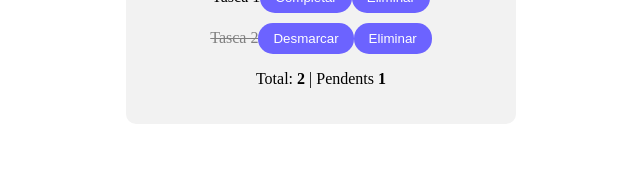
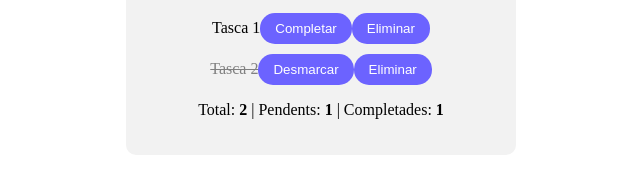
Before and after one commit to Xavi-H/VUE_Tasques-Refactoritzat, a Vue app: page / in a window 1280 px wide. Shown: the part 194-363 px from the top of the page, without its empty margins (319-959 px from the left). Built offline with nearby package versions, Linux system fonts and the light colour scheme.

Commit message:
feat: add mostrar tasques completades i confirmació al eliminar una tasca

```diff
--- a/src/App.vue
+++ b/src/App.vue
@@ -1,5 +1,6 @@
 <script setup>
 import TaskList from './component/TaskList.vue'
+import TaskForm from './component/TaskForm.vue'
 import { ref, computed } from 'vue'
 
 // Llista de tasques
@@ -12,7 +13,11 @@ const mostrarPendents = ref(false)
 
 // computed recalcula les tasques pendents quan canvia la llista
 const tasquesPendents = computed(() => {
-  return tasques.value.filter(tasca => !tasca.completada).length //
+  return tasques.value.filter(tasca => !tasca.completada).length
+})
+
+const tasquesCompletades = computed(() => {
+  return tasques.value.filter(tasca => tasca.completada).length
 })
 
 // Si el filtre està activat, només mostra les tasques pendents
@@ -62,7 +67,7 @@ function eliminarTasca(id) {
   <TaskList :tasques="tasquesVisibles" @canviar-estat="canviarEstat" @eliminar="eliminarTasca"/>
 
     <section>
-      <p>Total: <b>{{ tasques.length }}</b> | Pendents <b>{{ tasquesPendents }}</b></p>
+      <p>Total: <b>{{ tasques.length }}</b> | Pendents: <b>{{ tasquesPendents }}</b> | Completades: <b>{{tasquesCompletades}}</b></p>
     </section>
   </main>
 </template>
--- a/src/component/TaskItem.vue
+++ b/src/component/TaskItem.vue
@@ -8,6 +8,15 @@ const props = defineProps({
 })
 // Declara els avisos que pot enviar al pare
 const emit = defineEmits(['canviar-estat', 'eliminar'])
+
+// Demana confirmació abans d'avisar al pare que vol eliminar la tasca
+function confirmarEliminar() {
+  const segur = confirm(`Estàs segur que vols eliminar la tasca "${props.tasca.titol}"?`)
+
+  if (segur) {
+    emit('eliminar', props.tasca.id) // Només s'envia l'emit si l'usuari accepta
+  }
+}
 </script>
 
 <template>
@@ -18,6 +27,6 @@ const emit = defineEmits(['canviar-estat', 'eliminar'])
       {{ tasca.completada ? 'Desmarcar' : 'Completar' }}
     </button>
 
-    <button type="button" @click="emit('eliminar', tasca.id)">Eliminar</button> <!--Avisa al pare que vol eliminar la tasca-->
+    <button type="button" @click="confirmarEliminar">Eliminar</button> <!--Crida a la funció que demana confirmació abans de fer l'emit-->
   </li>
 </template>
```
